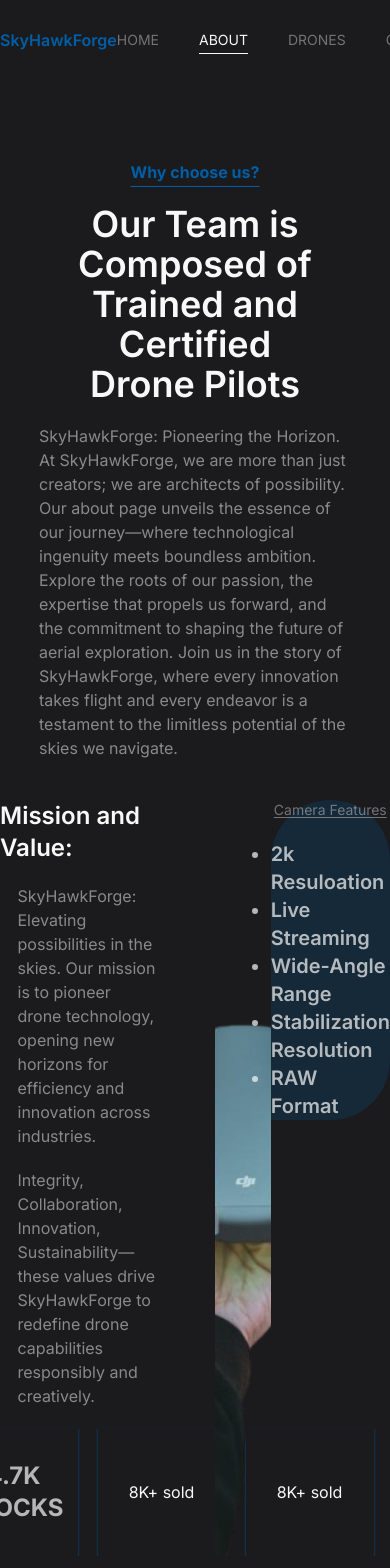
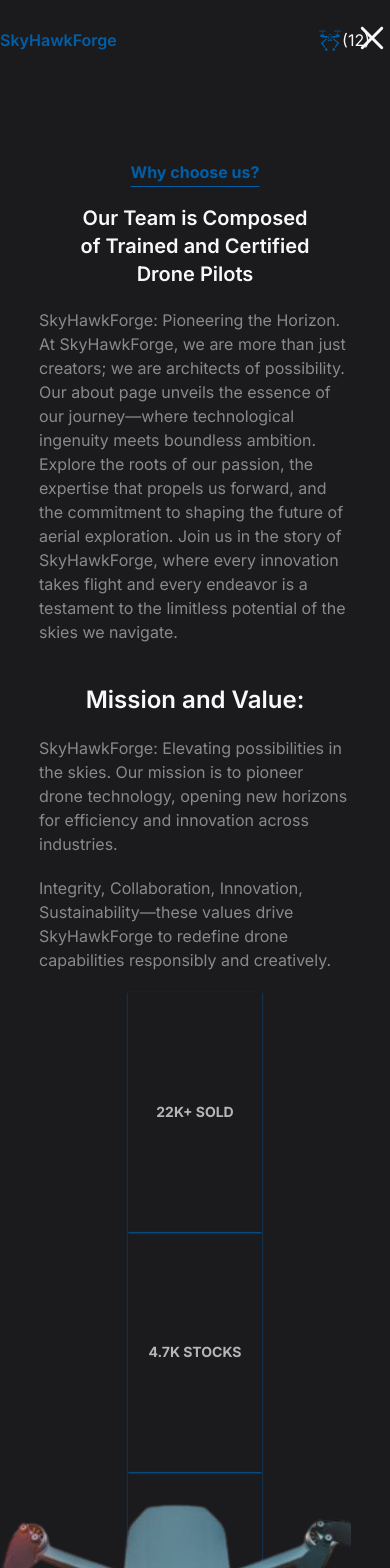
Before and after one commit to Hossain-A1/skyhwakforge-frontend, a Next.js app: page /about-us in a window 390 px wide. Shown: the top 1568 px of the page. Built offline with nearby package versions, Linux system fonts and the light colour scheme.

Commit message:
offer slider added

```diff
--- a/app/drones-page/[id]/_component/DroneitemSection.tsx
+++ b/app/drones-page/[id]/_component/DroneitemSection.tsx
@@ -78,7 +78,7 @@ const DroneitemSection: React.FC<DroneDetailsPageProps> = ({ item }) => {
             </h2>
 
             <del className='text-sm font-medium'>
-              {<CurrencyFormatter amount={((item.price / 2) * 5) / 2} />}
+              <CurrencyFormatter amount={((item.price / 2) * 5) / 2} />
             </del>
             <span className='text-2xl font-bold'>
               {<CurrencyFormatter amount={item.price} />}
--- a/app/globals.css
+++ b/app/globals.css
@@ -3,29 +3,64 @@
 @tailwind utilities;
 
 /* base style */
-.sp{
-  @apply py-20
+.sp {
+  @apply py-20;
 }
 .eq {
   transition: 500ms cubic-bezier(0.25, 1, 0.5, 1);
 }
 /* typhography */
 
-h1{
-  @apply lg:text-6xl xl:text-7xl text-light font-semibold
+h1 {
+  @apply lg:text-6xl xl:text-7xl text-light font-semibold;
 }
 
-p{
-  @apply text-left text-light/50 w-4/5
+p {
+  @apply text-left text-light/50 w-4/5;
 }
 
 /* table */
- tr {
+tr {
   border: 1px solid #dddddd; /* Border for table cells */
   padding: 20px;
   text-align: left;
   display: flex;
   justify-content: space-between;
   justify-items: center;
-gap: 40px;
+  gap: 40px;
 }
+
+/* responsive  navigation*/
+.nav-tab {
+  @apply   max-lg:w-full max-lg:h-full max-lg:absolute max-lg:top-0 max-lg:bottom-0 max-lg:right-0 max-lg:left-0 max-lg:bg-blue max-lg:flex max-lg:justify-center max-lg:items-center max-lg:flex-col max-lg:opacity-0 max-lg:invisible max-lg:translate-x-0 origin-top h-full;
+}
+.active .nav-tab {
+  @apply max-lg:fixed  max-lg:visible max-lg:opacity-100  max-lg:z-[9999]   h-full;
+}
+
+.mobile-navber-btn {
+  @apply hidden bg-transparent cursor-pointer border-none max-lg:inline-block max-lg:z-[9999] max-lg:border;
+}
+
+.mobile-navber-icon[name="close-outline"] {
+  @apply max-lg:text-4xl max-lg:text-light;
+}
+
+.active .mobile-navber-icon {
+  @apply max-lg:hidden max-lg:text-4xl max-lg:absolute max-lg:top-5 max-lg:right-0 max-lg:text-light;
+}
+.close-outline {
+  @apply hidden;
+}
+.active .close-outline {
+  @apply max-lg:inline-block fixed;
+}
+
+.swiper-pagination-bullet {
+  background-color: #1fb2a6 !important;
+}
+
+.swiper-pagination-bullet-active {
+  background-color: blue !important;
+  cursor: pointer !important;
+}
--- a/components/About.tsx
+++ b/components/About.tsx
@@ -3,7 +3,7 @@ import SectionTitle from "./shared/SectionTitle";
 
 const About = () => {
   return (
-    <section className='container  mt-40'>
+    <section className='container h-full w-full  mt-40'>
       <div className='flex flex-col gap-10'>
         <div className='top-side'>
           <SectionTitle
@@ -20,8 +20,8 @@ const About = () => {
           />
         </div>
 
-        <div className='grid grid-cols-2  gap-10'>
-          <div className='left-side flex flex-col items-center gap-5'>
+        <div className='grid lg:grid-cols-2 grid-cols-1  gap-10'>
+          <div className='left-side flex flex-col items-center gap-5 w-full'>
             <h2 className='font-semibold text-2xl '>Mission and Value:</h2>
             <p>
               SkyHawkForge: Elevating possibilities in the skies. Our mission is
@@ -34,27 +34,27 @@ const About = () => {
               creatively.
             </p>
 
-            <div className='flex items-center gap-5'>
-              <div className='h-[8rem] w-[8rem] shadow-sm shadow-blue flex items-center justify-center'>
-                <span className='text-2xl text-light/70 font-bold uppercase text-center'>
+            <div className='lg:flex max-lg:flex-col items-center   gap-5'>
+              <div className=' p-5  shadow-sm shadow-blue flex items-center justify-center h-full w-full'>
+                <span className='lg:text-2xl max-lg:text-sm text-light/70 font-bold uppercase text-center'>
                   22K+ sold
                 </span>
               </div>
-              <div className='h-[8rem] w-[8rem] shadow-sm shadow-blue flex items-center justify-center'>
-                <span className='text-2xl text-light/70 font-bold uppercase text-center'>
+              <div className='p-5 shadow-sm shadow-blue flex items-center justify-center h-full w-full'>
+                <span className='lg:text-2xl max-lg:text-sm text-light/70 font-bold uppercase text-center'>
                   4.7K stocks
                 </span>
               </div>
-              <div className='h-[8rem] w-[8rem] shadow-sm shadow-blue flex items-center justify-center'>
-                <span>8K+ sold</span>
+              <div className='p-5 shadow-sm shadow-blue flex items-center justify-center h-full w-full'>
+                <span className='lg:text-2xl max-lg:text-sm text-light/70 font-bold uppercase text-center '>8.4K+ sold</span>
               </div>
-              <div className='h-[8rem] w-[8rem] shadow-sm shadow-blue flex items-center justify-center'>
-                <span>8K+ sold</span>
+              <div className='p-5 shadow-sm shadow-blue flex items-center justify-center h-full w-full'>
+                <span className='lg:text-2xl max-lg:text-sm text-light/70 font-bold uppercase text-center '>8K+ sold</span>
               </div>
             </div>
           </div>
-          <div className=' right-side flex justify-between'>
-            <div className='about-drone-image lg:h-[20rem] lg:w-[20rem] max-2xl::h-[30rem] max-2xl:w-[30rem] flex flex-col items-center  '>
+          <div className=' right-side lg:flex max-lg:flex-col justify-between '>
+            <div className='about-drone-image max-lg:h-full max-lg:w-[90vw] lg:h-[20rem] lg:w-[20rem] max-2xl::h-[30rem] max-2xl:w-[30rem] flex flex-col items-center  '>
               <Image
                 src='/images/about-drone.png'
                 alt='hero-drone'
@@ -65,7 +65,7 @@ const About = () => {
               />
             </div>
 
-            <div className='bg-blue/20 w-[20rem] h-[20rem] rounded-r-full rounded-t-full flex flex-col gap-5 justify-center items-center'>
+            <div className='bg-blue/20 lg:w-[20rem] lg:h-[20rem] max-lg:w-[16rem] max-lg:h-[16rem] rounded-r-full rounded-t-full flex flex-col gap-5 justify-center items-center'>
               <h3 className='text-sm text-light/40 capitalize underline underline-offset-2'>
                 camera features
               </h3>
--- a/components/Hero.tsx
+++ b/components/Hero.tsx
@@ -22,9 +22,9 @@ const Hero = () => {
         {/* contens */}
 
         <div className='absolute z-[102] h-full w-full'>
-          <div className=' grid grid-cols-2 items-center h-full w-full '>
+          <div className=' grid lg:grid-cols-2 grid-cols-1 items-center h-full w-full '>
             <div className='  flex justify-center items-center'>
-              <div className='drone-image lg:h-[28rem] lg:w-[28rem] max-2xl::h-[38rem] max-2xl:w-[38rem] flex flex-col items-center  '>
+              <div className='drone-image max-lg:h-[20rem] max-lg:w-[20rem] lg:h-[28rem] lg:w-[28rem] max-2xl:h-[38rem] max-2xl:w-[38rem] flex flex-col items-center  '>
                 <Image
                   src='/images/hero-drone.png'
                   alt='hero-drone'
@@ -36,13 +36,13 @@ const Hero = () => {
               </div>
             </div>
 
-            <div className='  hero-para space-y-10'>
+            <div className='  hero-para flex flex-col gap-10 items-center'>
               <div className=''>
                 <h1 className='leading-[1.1]'>
                   Explore the Skies with Our Drones
                 </h1>
               </div>
-              <p>
+              <p className="max-lg:hidden">
                 "Discover a digital sanctuary at SkyHawkForge, where dreams take
                 flight and ideas soar beyond the ordinary. Nourish your mind
                 with a tapestry of curated wonders, from visionary artworks to
--- a/components/Navber.tsx
+++ b/components/Navber.tsx
@@ -4,8 +4,11 @@ import { GiDeliveryDrone } from "react-icons/gi";
 import { buttonVariants } from "./ui/Button";
 import { usePathname } from "next/navigation";
 import { cn } from "@/lib/utils";
+import { useState } from "react";
+import { CgMenu, CgClose } from "react-icons/cg";
 const Navber = () => {
   const pathName = usePathname();
+  const [navModal, setNavModal] = useState<boolean>(true);
 
   const navContents = [
     { href: "/", label: "home" },
@@ -18,13 +21,13 @@ const Navber = () => {
 
   return (
     <header className='h-20 flex items-center fixed top-0 left-0 right-0 z-[9999] bg-dark'>
-      <nav className='container flex justify-between items-center '>
+      <nav className='container flex justify-between items-center h-full relative'>
         <div>
           <h2 className='text-blue  font-semibold'>SkyHawkForge</h2>
         </div>
 
-        <div>
-          <ul className='flex items-center gap-10'>
+        <div className="">
+          <ul className='nav-tab flex max-lg:flex-col items-center gap-10 justify-center max-lg:bg-blue max-lg:h-full max-lg:w-full'>
             {navContents.map((item) => (
               <li key={item.label} className='uppercase text-sm'>
                 <Link
@@ -48,7 +51,27 @@ const Navber = () => {
             <h3>(12)</h3>
           </span>
 
-          <div>
+          <div
+            className={
+              navModal ? "navber active lg:hidden" : "navber lg:hidden"
+            }
+          >
+            {/* mobile responsive */}
+            <div className='mobile-navber-btn  '>
+              <CgMenu
+                name='menu-outline'
+                className='mobile-navber-icon text-4xl'
+                onClick={() => setNavModal(true)}
+              />
+              <CgClose
+                name='close-outline'
+                className='mobile-navber-icon close-outline'
+                onClick={() => setNavModal(false)}
+              />
+            </div>
+          </div>
+
+          <div className='max-lg:hidden'>
             <Link
               href='/sign-up'
               className={cn(buttonVariants({ variant: "secondary" }))}
--- a/components/shared/SectionTitle.tsx
+++ b/components/shared/SectionTitle.tsx
@@ -12,7 +12,7 @@ const SectionTitle: React.FC<SectionTitleProps> = ({
   return (
     <div className=' flex flex-col gap-5 items-center'>
       <strong className='text-blue underline underline-offset-8'>{title}</strong>
-      <h2 className='font-semibold text-4xl w-3/5 text-center'>{headline}</h2>
+      <h2 className='font-semibold max-lg:text-xl lg:text-4xl w-3/5 text-center'>{headline}</h2>
       <p className='hover:text-light/70 eq '>{desc}</p>
     </div>
   );
--- a/components/ui/Loading.tsx
+++ b/components/ui/Loading.tsx
@@ -7,7 +7,7 @@ interface LoadingProps{
 
 const Loading:React.FC<LoadingProps > = ({isLoading}) => {
   return (
-    <div className='flex justify-center items-center'>
+    <div className='flex justify-center items-center '>
       <MoonLoader
       color='rgb(0, 145, 181)'
       loading={isLoading}
--- a/tailwind.config.ts
+++ b/tailwind.config.ts
@@ -11,7 +11,7 @@ const config: Config = {
       center:true,
       padding:{
         default:'1rem',
-        "sm":"0"
+        "sm":"0rem"
       }
     },
     extend: {
```
Also changed, not shown: components/Drones.tsx (+8 -3 lines), components/Offers.tsx (+37 -5 lines), components/Support.tsx (+14 -5 lines).
